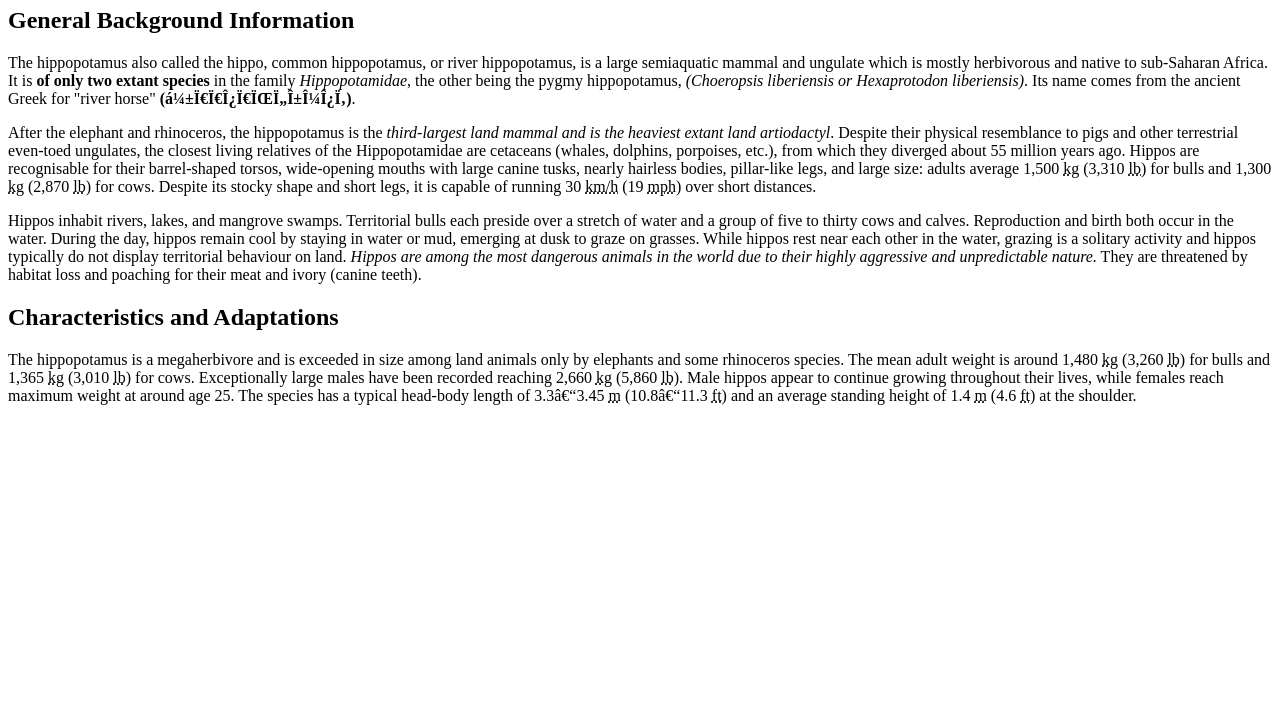
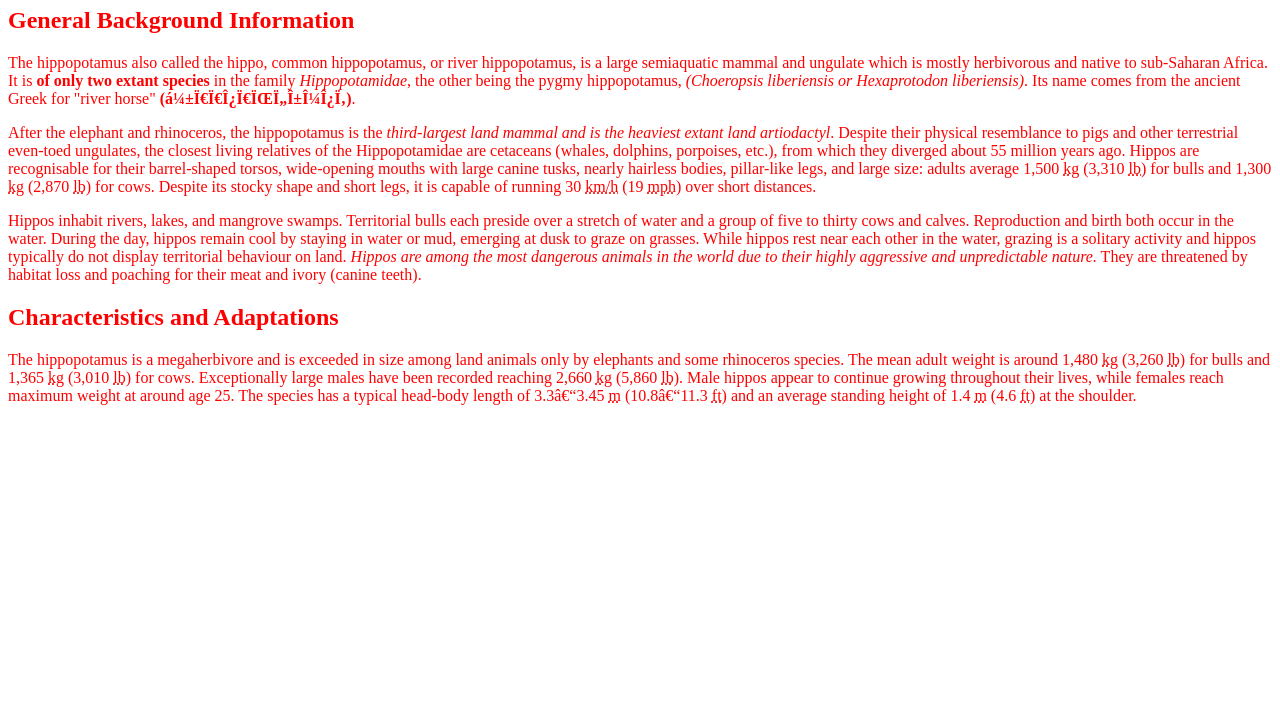
Before and after one commit to egrrza/Mobile-Web-Design-Course, a plain HTML site: page index.html in a window 1280 px wide. Shown: the part 73-800 px from the top of the page. Drawn offline with Linux system fonts and the light colour scheme.

Commit message:
Adding CSS

```diff
--- a/index.html
+++ b/index.html
@@ -6,6 +6,7 @@
     <meta charset="ufc-8">
     <title>The Hippo</title>
     <link rel="canonical" href="https://en.wikipedia.org/wiki/Hippopotamus">
+    <link rel="stylesheet" href="main.css">
 </head>
 
 <!--<nav role="navigation">
--- /dev/null
+++ b/main.css
@@ -0,0 +1,3 @@
+body {
+    color:red;
+}
```
